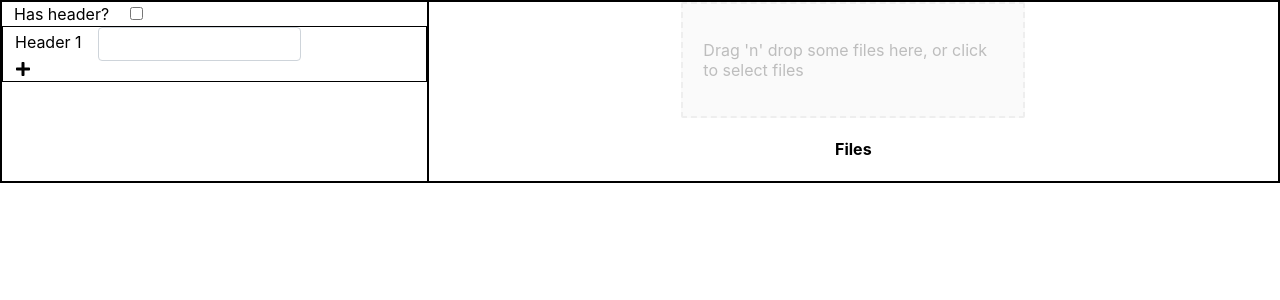
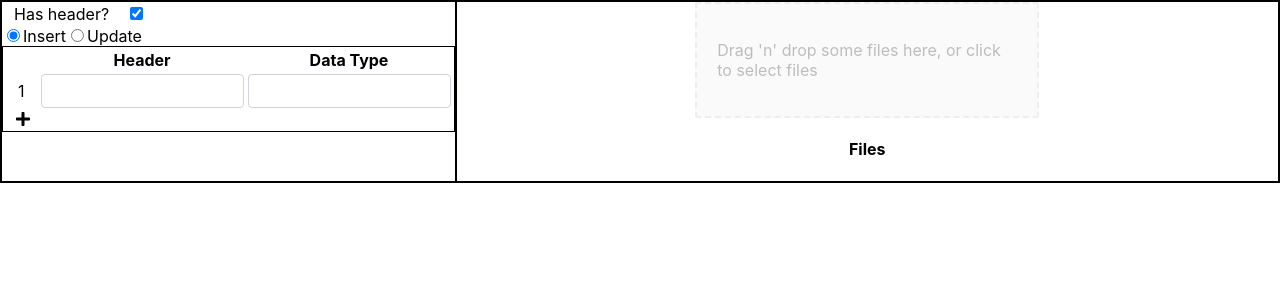
Before and after one commit to jareddoge/go-query, a React (Create React App) app: page / in a window 1280 px wide. Shown: the top 300 px of the page. Built offline with nearby package versions, Linux system fonts and the light colour scheme.

Commit message:
done radio button

```diff
--- a/src/pages/Home/Home.js
+++ b/src/pages/Home/Home.js
@@ -1,65 +1,65 @@
-import './home.css'
-import React,{useState, useCallback} from 'react'
-import { FaPlus } from 'react-icons/fa'
-import {useDropzone} from 'react-dropzone'
-import Dropzone from '../../common/Dropzone'
-import * as XLSX from 'xlsx'
+import "./home.css";
+import React, { useState, useCallback } from "react";
+import { FaPlus } from "react-icons/fa";
+import { useDropzone } from "react-dropzone";
+import Dropzone from "../../common/Dropzone";
+import * as XLSX from "xlsx";
 
+function Home() {
+  const [headers, setHeaders] = useState([""]);
+  const [hasHeader, setHeaderBoolean] = useState(true);
+  const [file, setFile] = useState({});
+  const [action, setAction] = useState("insert");
 
-function Home(){
-    const [headers, setHeaders] = useState([''])
-		const [hasHeader, setHeaderBoolean] = useState(true)
-    const [file, setFile] = useState({})
+  const onDrop = useCallback((acceptedFiles) => {}, []);
+  const { getRootProps, getInputProps, isDragActive } = useDropzone({ onDrop });
+  const addNewHeader = () => {
+    let latestHeader = null;
+    setHeaders([...headers, ""]);
+  };
 
-    const onDrop = useCallback(acceptedFiles => {
-
-    }, [])
-    const {getRootProps, getInputProps, isDragActive} = useDropzone({onDrop})
-        const addNewHeader=()=>{
-        let latestHeader = null;
-        setHeaders([...headers,''])
-    }
-
-		const algo = (object) =>{
-
+  function onActionClick(v) {
+    console.log(v);
   }
 
   function extractHeader(ws) {
-			const header = []
-			const columnCount = XLSX.utils.decode_range(ws['!ref']).e.c + 1
+    const header = [];
+    const columnCount = XLSX.utils.decode_range(ws["!ref"]).e.c + 1;
     for (let i = 0; i < columnCount; ++i) {
-				header[i] = ws[`${XLSX.utils.encode_col(i)}1`].v
+      header[i] = ws[`${XLSX.utils.encode_col(i)}1`].v;
     }
-			return header
+    return header;
   }
-		const onHasHeaderClick = () =>{
-			setHeaderBoolean(!hasHeader)
-		}
+  const onHasHeaderClick = () => {
+    setHeaderBoolean(!hasHeader);
+  };
 
-    const onFileDrop = (file) =>{
-			console.log(file)
+	function onHeaderChange(){
+	};
+
+  const onFileDrop = (file) => {
+    console.log(file);
     let newHeader = [];
     const reader = new FileReader();
-			console.log(typeof file)
-			reader.readAsBinaryString(file[0])
+    console.log(typeof file);
+    reader.readAsBinaryString(file[0]);
     const rABS = !!reader.readAsBinaryString;
-			reader.onload = (e) =>{
-				console.log(e)
+    reader.onload = (e) => {
+      console.log(e);
       const bufferArray = e.target.result;
-				const wb = XLSX.read(bufferArray,{type:rABS? "binary": "array"});
-				const wsname= wb.SheetNames[0];
+      const wb = XLSX.read(bufferArray, { type: rABS ? "binary" : "array" });
+      const wsname = wb.SheetNames[0];
       const ws = wb.Sheets[wsname];
       const data = XLSX.utils.sheet_to_json(ws);
-				let header = []
-				if(hasHeader){
-					header = extractHeader(ws)
+      let header = [];
+      console.log(typeof data);
+
+      if (hasHeader) {
+        header = extractHeader(ws);
+				setHeaders(header);
       }
-				if(header){
-					setHeaders(header)
-				}
-        console.log(header);
-			}
-    }
+    };
+  };
 
   return (
     <div className="main-container">
@@ -67,33 +67,84 @@ function Home(){
         <form className="note-container">
           <div className="form-group row">
             <label className="col-3 label form-control">Has header? </label>
-								<input className="col-9 input form-control" type="checkbox" onClick={onHasHeaderClick}/>
+            <input
+              className="col-9 input form-control"
+              type="checkbox"
+              checked={hasHeader}
+              onChange={() => setHeaderBoolean(!hasHeader)}
+            />
           </div>
+          {console.log(hasHeader)}
+          <div>
+            <input
+              type="radio"
+              value="insert"
+              checked={action === "insert"}
+              onChange={(e) => setAction(e.target.value)}
+            />
+            Insert
+            <input
+              type="radio"
+              value="update"
+              checked={action === "update"}
+              onChange={(e) => setAction(e.target.value)}
+            />
+            Update
+          </div>
+
           <div className="file-container">
-                	{headers.map((h, index)=>{
+            <table>
+              <tr>
+                <th></th>
+                <th>Header</th>
+                <th>Data Type</th>
+              </tr>
+              {headers.map((h, index) => {
                 return (
+                  <tr>
+                    <td>
+                      <label className="col-3 label form-control">
+                        {index + 1}
+                      </label>
+                    </td>
+                    <td>
                       <div className="form-group row" key={index}>
-                	          <label className="col-3 label form-control"> Header {index+1} </label>
-                	          <input className="col-9 input form-control" type='text' value={h}/>
+                        <input
+                          className="col-9 input form-control"
+                          type="text"
+                          value={h}
+													onChange={onHeaderChange()}
+                        />
                       </div>
-                	    )
+                    </td>
+                    <td>
+                      <input
+                        className="col-9 input form-control"
+                        type="text"
+                        value={h}
+												onChange={onHeaderChange()}
+                      />
+                    </td>
+                  </tr>
+                );
               })}
-									<span className='btn btn-primary btn-sm' onClick={addNewHeader}><FaPlus/></span>
+            </table>
+
+            <span className="btn btn-primary btn-sm" onClick={addNewHeader}>
+              <FaPlus />
+            </span>
           </div>
         </form>
+        <div className="file-container">
+          <Dropzone onDrop={(file) => onFileDrop(file)} />
+          {/* { (headers.length>1)?  : <div>bye</div>} */}
+        </div>{" "}
         {/* {
        				(headers.length>1)? <div> hi</div> : <div>bye</div>
         		} */}
-
-            <div className="file-container">
-                <Dropzone onDrop={(file)=>onFileDrop(file)}/>
       </div>
     </div>
-						{/* <div className="lower-container">
-
-						</div> */}
-        </div>
-    )
+  );
 }
 
 export default Home;
```
Also changed, not shown: 1 other file (tests, documents, lock files or other folders). Lines whose indentation alone changed are shown as unchanged.
